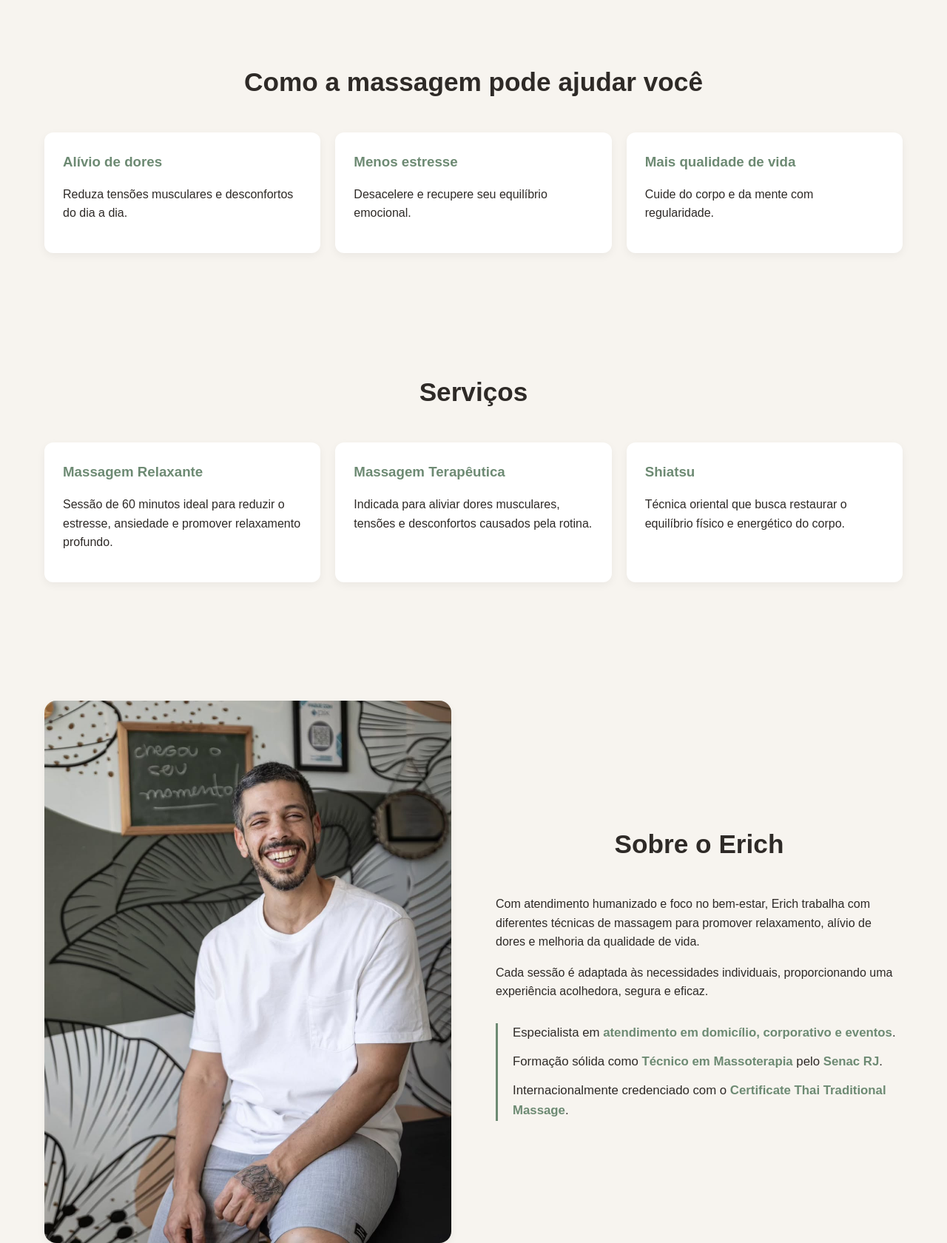
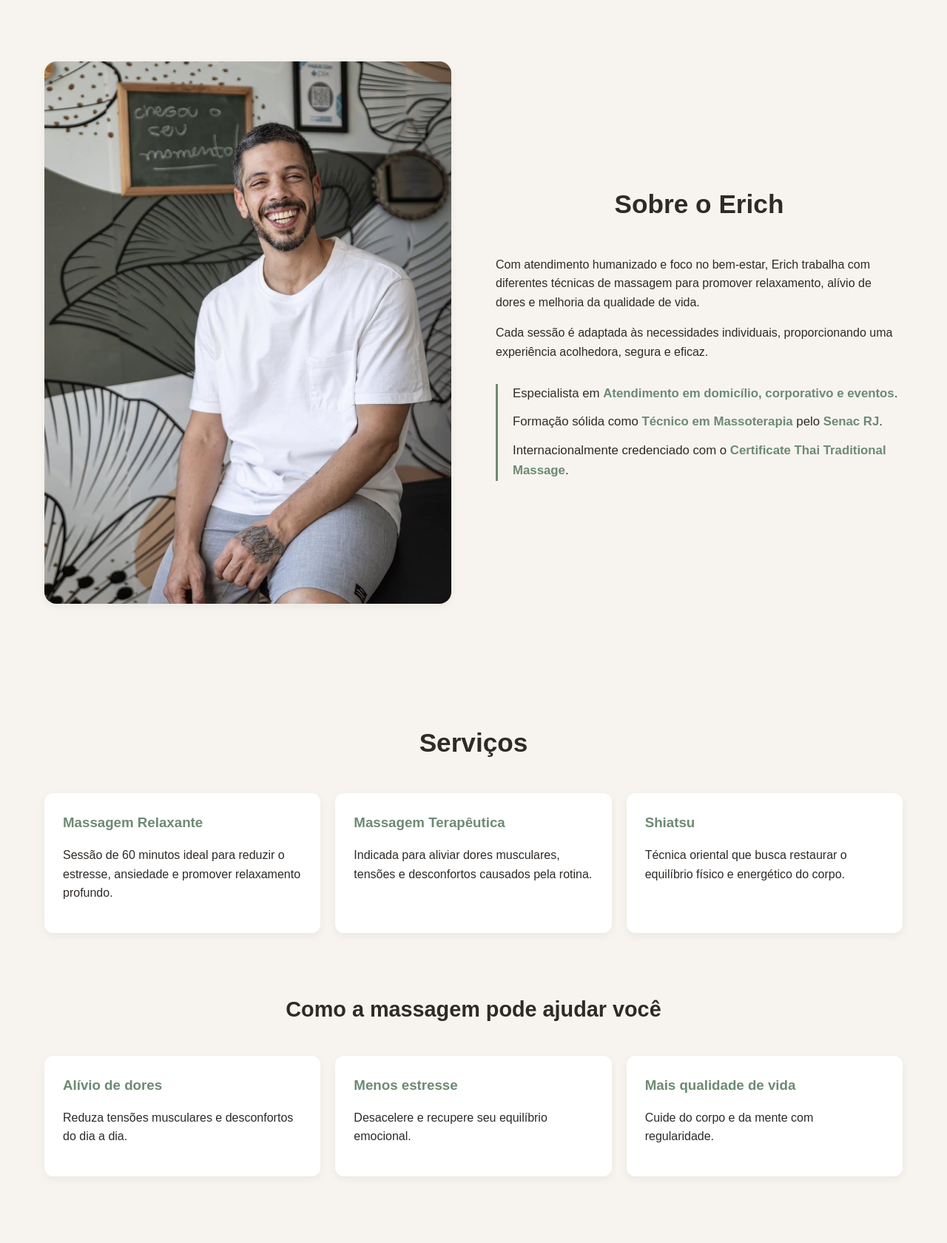
Before and after one commit to monteirokim/massagem-do-erich, a plain HTML site: page index.html in a window 1280 px wide. Shown: the part 1041-2721 px from the top of the page at 74% size. Drawn offline with Linux system fonts and the light colour scheme.

Commit message:
Organização final do HTML alinhada com a ordem do menu

```diff
--- a/css/style.css
+++ b/css/style.css
@@ -121,45 +121,35 @@ nav {
     align-items: center;
 }
 
+/* Padrão para TODOS os botões do NAV (Início, Sobre, Serviços, Contato) */
 nav a {
     text-decoration: none;
-    color: var(--text);
+    color: rgba(46, 42, 39, 0.6);
+    /* Cor de texto sutil e apagada para os inativos */
     font-size: 0.75rem;
     font-weight: 700;
     text-transform: uppercase;
     letter-spacing: 1.5px;
     padding: 10px 18px;
     border-radius: 50px;
-    background: rgba(46, 42, 39, 0.03);
-    border: 1px solid rgba(46, 42, 39, 0.05);
-    transition: all 0.3s cubic-bezier(0.25, 0.46, 0.45, 0.94);
+    background: rgba(46, 42, 39, 0.02);
+    border: 1px solid rgba(46, 42, 39, 0.08);
+    /* Borda sutil igual à imagem */
+    transition: all 0.3s ease;
 }
 
-/* Estado de Hover Geral */
+/* Estado de Hover */
 nav a:hover {
     color: var(--accent);
     background: rgba(109, 138, 115, 0.08);
     border-color: rgba(109, 138, 115, 0.2);
-    transform: translateY(-1px);
 }
 
-/* BOTÃO ATIVO (Selecionado automaticamente na rolagem) */
+/* BOTÃO ATIVO (Aplica o fundo verde e texto branco para o botão selecionado) */
 nav a.active {
     background-color: var(--accent) !important;
     color: var(--white) !important;
     border-color: var(--accent) !important;
-}
-
-/* Ajuste sutil para o botão de Contato quando não estiver ativo */
-nav a.nav-cta {
-    background-color: var(--text);
-    color: var(--white);
-    border-color: var(--text);
-}
-
-nav a.nav-cta:hover {
-    background-color: var(--accent);
-    border-color: var(--accent);
 }
 
 /* =========================
@@ -493,7 +483,6 @@ footer p {
     section {
         padding: 60px 0;
         scroll-margin-top: 140px;
-        /* Ajustado para a altura do menu mobile */
     }
 
     section h2 {
--- a/index.html
+++ b/index.html
@@ -13,17 +13,14 @@
 
     <title>Massagem Terapêutica e Relaxante no Rio de Janeiro | Massagem do Erich</title>
 
-    <!-- Open Graph (Redes Sociais) -->
     <meta property="og:title" content="Massagem do Erich">
     <meta property="og:description" content="Massagens terapêuticas e relaxantes no Rio de Janeiro">
     <meta property="og:type" content="website">
     <meta property="og:url" content="https://monteirokim.github.io/massagem-do-erich/">
     <meta property="og:image" content="https://monteirokim.github.io/massagem-do-erich/assets/images/hero.jpg">
 
-    <!-- Font Awesome (Ícones das Redes Sociais) -->
     <link rel="stylesheet" href="https://cdnjs.cloudflare.com/ajax/libs/font-awesome/6.5.2/css/all.min.css">
 
-    <!-- Arquivo CSS Local -->
     <link rel="stylesheet" href="css/style.css">
 </head>
 
@@ -43,14 +40,12 @@
         </div>
     </header>
 
-    <!-- Botão Flutuante do WhatsApp -->
     <a href="https://wa.me/5521998943593" class="whatsapp-float" target="_blank"
         aria-label="Agendar atendimento pelo WhatsApp">
         <i class="fa-brands fa-whatsapp"></i> WhatsApp
     </a>
 
     <main>
-        <!-- Seção Hero -->
         <section id="hero">
             <div class="container hero-container">
                 <div class="hero-content">
@@ -70,10 +65,64 @@
             </div>
         </section>
 
-        <!-- Seção Benefícios -->
-        <section id="beneficios">
+        <section id="sobre">
+            <div class="container about-container">
+                <div class="about-image">
+                    <img src="assets/images/erich.jpg" alt="Massoterapeuta Erich">
+                </div>
+                <div class="about-content">
+                    <h2>Sobre o Erich</h2>
+                    <p>
+                        Com atendimento humanizado e foco no bem-estar, Erich trabalha com diferentes técnicas de
+                        massagem para promover relaxamento, alívio de dores e melhoria da qualidade de vida.
+                    </p>
+                    <p>
+                        Cada sessão é adaptada às necessidades individuais, proporcionando uma experiência acolhedora,
+                        segura e eficaz.
+                    </p>
+
+                    <div class="about-highlights"
+                        style="margin-top: 30px; border-left: 3px solid var(--accent); padding-left: 20px;">
+                        <p style="margin: 0 0 12px 0; font-size: 1.05rem;">
+                            Especialista em <strong style="color: var(--accent); font-weight: 700;">Atendimento em
+                                domicílio, corporativo e eventos</strong>.
+                        </p>
+                        <p style="margin: 0 0 12px 0; font-size: 1.05rem;">
+                            Formação sólida como <strong style="color: var(--accent); font-weight: 700;">Técnico em
+                                Massoterapia</strong> pelo <strong style="color: var(--accent); font-weight: 700;">Senac
+                                RJ</strong>.
+                        </p>
+                        <p style="margin: 0; font-size: 1.05rem;">
+                            Internacionalmente credenciado com o <strong
+                                style="color: var(--accent); font-weight: 700;">Certificate Thai Traditional
+                                Massage</strong>.
+                        </p>
+                    </div>
+                </div>
+            </div>
+        </section>
+
+        <section id="servicos">
             <div class="container">
-                <h2>Como a massagem pode ajudar você</h2>
+                <h2>Serviços</h2>
+                <div class="cards" style="margin-bottom: 60px;">
+                    <div class="card">
+                        <h3>Massagem Relaxante</h3>
+                        <p>Sessão de 60 minutos ideal para reduzir o estresse, ansiedade e promover relaxamento
+                            profundo.</p>
+                    </div>
+                    <div class="card">
+                        <h3>Massagem Terapêutica</h3>
+                        <p>Indicada para aliviar dores musculares, tensões e desconfortos causados pela rotina.</p>
+                    </div>
+                    <div class="card">
+                        <h3>Shiatsu</h3>
+                        <p>Técnica oriental que busca restaurar o equilíbrio físico e energético do corpo.</p>
+                    </div>
+                </div>
+
+                <h3 style="text-align: center; font-size: 1.8rem; margin: 80px 0 40px 0;">Como a massagem pode ajudar
+                    você</h3>
                 <div class="cards">
                     <div class="card">
                         <h3>Alívio de dores</h3>
@@ -91,68 +140,6 @@
             </div>
         </section>
 
-        <!-- Seção Serviços -->
-        <section id="servicos">
-            <div class="container">
-                <h2>Serviços</h2>
-                <div class="cards">
-                    <div class="card">
-                        <h3>Massagem Relaxante</h3>
-                        <p>Sessão de 60 minutos ideal para reduzir o estresse, ansiedade e promover relaxamento
-                            profundo.</p>
-                    </div>
-                    <div class="card">
-                        <h3>Massagem Terapêutica</h3>
-                        <p>Indicada para aliviar dores musculares, tensões e desconfortos causados pela rotina.</p>
-                    </div>
-                    <div class="card">
-                        <h3>Shiatsu</h3>
-                        <p>Técnica oriental que busca restaurar o equilíbrio físico e energético do corpo.</p>
-                    </div>
-                </div>
-            </div>
-        </section>
-
-        <!-- Seção Sobre -->
-        <section id="sobre">
-            <div class="container about-container">
-                <div class="about-image">
-                    <img src="assets/images/erich.jpg" alt="Massoterapeuta Erich">
-                </div>
-                <div class="about-content">
-                    <h2>Sobre o Erich</h2>
-                    <p>
-                        Com atendimento humanizado e foco no bem-estar, Erich trabalha com diferentes técnicas de
-                        massagem para promover relaxamento, alívio de dores e melhoria da qualidade de vida.
-                    </p>
-                    <p>
-                        Cada sessão é adaptada às necessidades individuais, proporcionando uma experiência acolhedora,
-                        segura e eficaz.
-                    </p>
-
-                    <!-- Qualificações integradas de forma limpa e apelativa -->
-                    <div class="about-highlights"
-                        style="margin-top: 30px; border-left: 3px solid var(--accent); padding-left: 20px;">
-                        <p style="margin: 0 0 12px 0; font-size: 1.05rem;">
-                            Especialista em <strong style="color: var(--accent); font-weight: 700;">atendimento em
-                                domicílio, corporativo e eventos</strong>.
-                        </p>
-                        <p style="margin: 0 0 12px 0; font-size: 1.05rem;">
-                            Formação sólida como <strong style="color: var(--accent); font-weight: 700;">Técnico em
-                                Massoterapia</strong> pelo <strong style="color: var(--accent); font-weight: 700;">Senac
-                                RJ</strong>.
-                        </p>
-                        <p style="margin: 0; font-size: 1.05rem;">
-                            Internacionalmente credenciado com o <strong
-                                style="color: var(--accent); font-weight: 700;">Certificate Thai Traditional
-                                Massage</strong>.
-                        </p>
-                    </div>
-                </div>
-            </div>
-        </section>
-
-        <!-- Seção Depoimentos -->
         <section id="depoimentos">
             <div class="container">
                 <h2>O que dizem os clientes</h2>
@@ -176,7 +163,6 @@
             </div>
         </section>
 
-        <!-- Seção FAQ -->
         <section id="faq">
             <div class="container">
                 <h2>Perguntas Frequentes</h2>
@@ -213,7 +199,6 @@
             </div>
         </section>
 
-        <!-- Seção CTA Final -->
         <section id="cta-final">
             <div class="container">
                 <h2>Pronto para cuidar do seu bem-estar?</h2>
@@ -224,7 +209,6 @@
             </div>
         </section>
 
-        <!-- Seção Contato -->
         <section id="contato">
             <div class="container">
                 <h2>Entre em Contato</h2>
@@ -241,7 +225,6 @@
         </section>
     </main>
 
-    <!-- Footer Limpo -->
     <footer>
         <div class="container">
             <h3>Massagem do Erich</h3>
@@ -250,7 +233,6 @@
         </div>
     </footer>
 
-    <!-- Arquivo JavaScript Local -->
     <script src="js/script.js"></script>
 </body>
 
```
